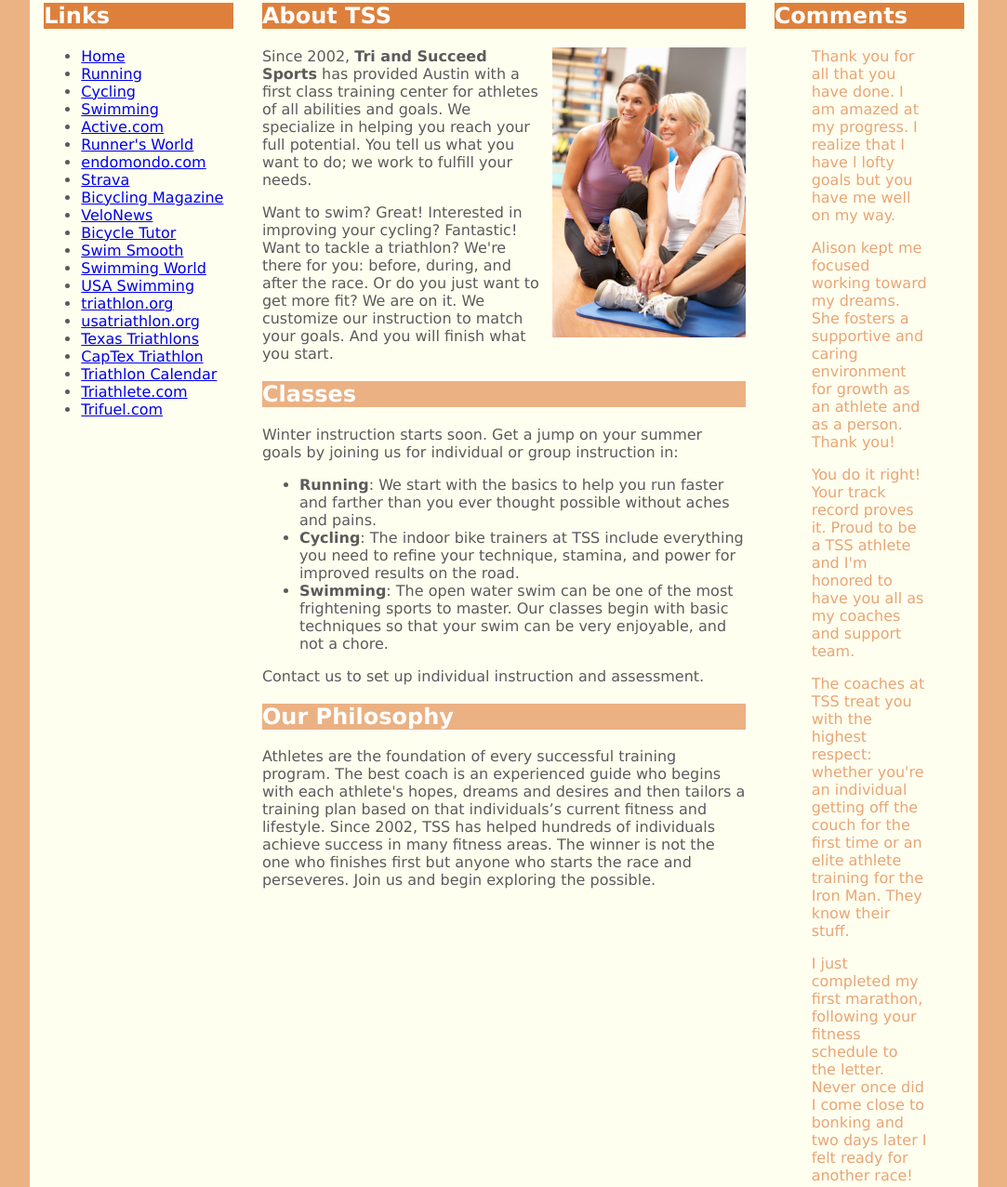
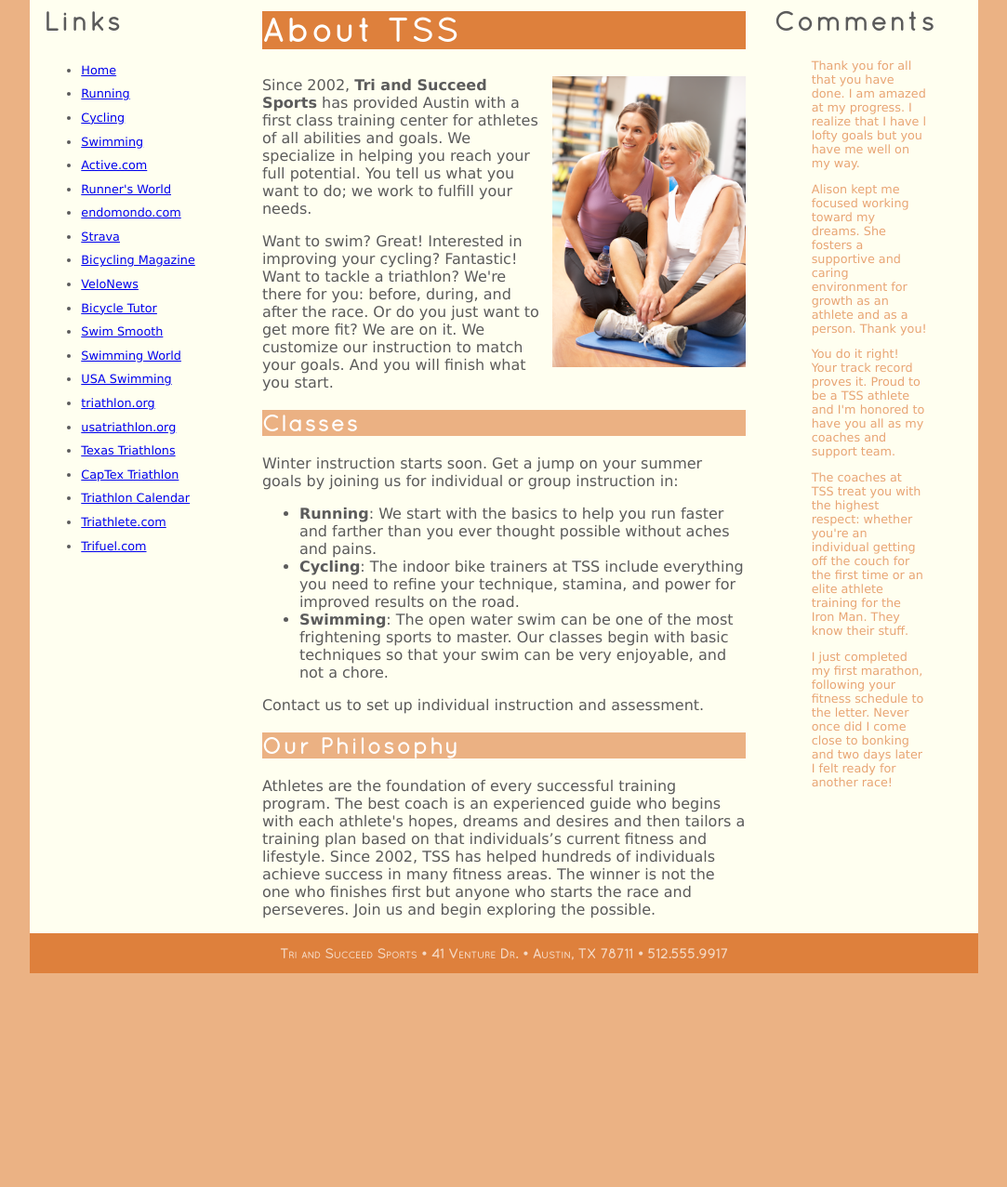
Before and after one commit to jaybar975/S1_Exercise_03, a plain HTML site: page index.html in a window 1280 px wide. Shown: the part 141-1418 px from the top of the page at 93% size, without its empty margins (98-1181 px from the left). After the commit the page ends 1188 px from the top, so only its background shows below. Drawn offline with Linux system fonts and the light colour scheme.

Commit message:
Updates to Websites
Used font styles and properties to update the website fonts, letter spacing, and line heights

```diff
--- a/tss_styles.css
+++ b/tss_styles.css
@@ -1,6 +1,12 @@
 @charset "utf-8";
-@import url('https://fonts.googleapis.com/css?family=Roboto');
 
+@font-face {
+    font-family: Quicksand;
+    src: url('Quicksand-Regular.woff') format("woff"),
+        url('Quicksand-Regular.ttf') format('truetype');
+}
+
+/* @import url('https://fonts.googleapis.com/css?family=Roboto'); */
 /*
    New Perspectives on HTML5 and CSS3, 7th Edition
    Tutorial 2
@@ -14,6 +20,14 @@
 
 */
 /* HTML and Body Styles */
+h1 {
+    font-size: 2.2em;
+}
+
+h2 {
+    font-size: 1.5em;
+}
+
 html {
     background-color: hsl(27, 72%, 72%);
 }
@@ -26,9 +40,10 @@ body {
 }
 
 /* Heading Styles */
-h1 {
-    color: white;
-    background-color: rgb(222, 128, 60)
+h1,
+h2 {
+    font-family: Quicksand, Verdana, Geneva, Tahoma, sans-serif;
+    letter-spacing: 0.1em;
 }
 
 article#about_tss h1 {
@@ -48,13 +63,33 @@ article.syllabus h2 {
 }
 
 /* Aside and Blockquote Styles */
+aside {
+    font-size: 0.8em;
+}
+
 aside blockquote {
     color: rgb(232, 165, 116);
 }
 
 /* Navigation Styles */
+nav {
+    font-size: 0.8em;
+}
+
+nav>ul {
+    line-height: 2em;
+}
+
 /* List Styles */
 /* Footer Styles */
+body>footer address {
+    background-color: rgb(222, 128, 60);
+    color: white;
+    color: rgba(255, 255, 255, 0.7);
+    font: normal small-caps bold 0.9em/3em Quicksand, Verdana, Geneva, sans-serif;
+    text-align: center
+}
+
 /*
 Notice for the Quicksand-Regular Font
 ------------------------------------------------------------------------------
```
